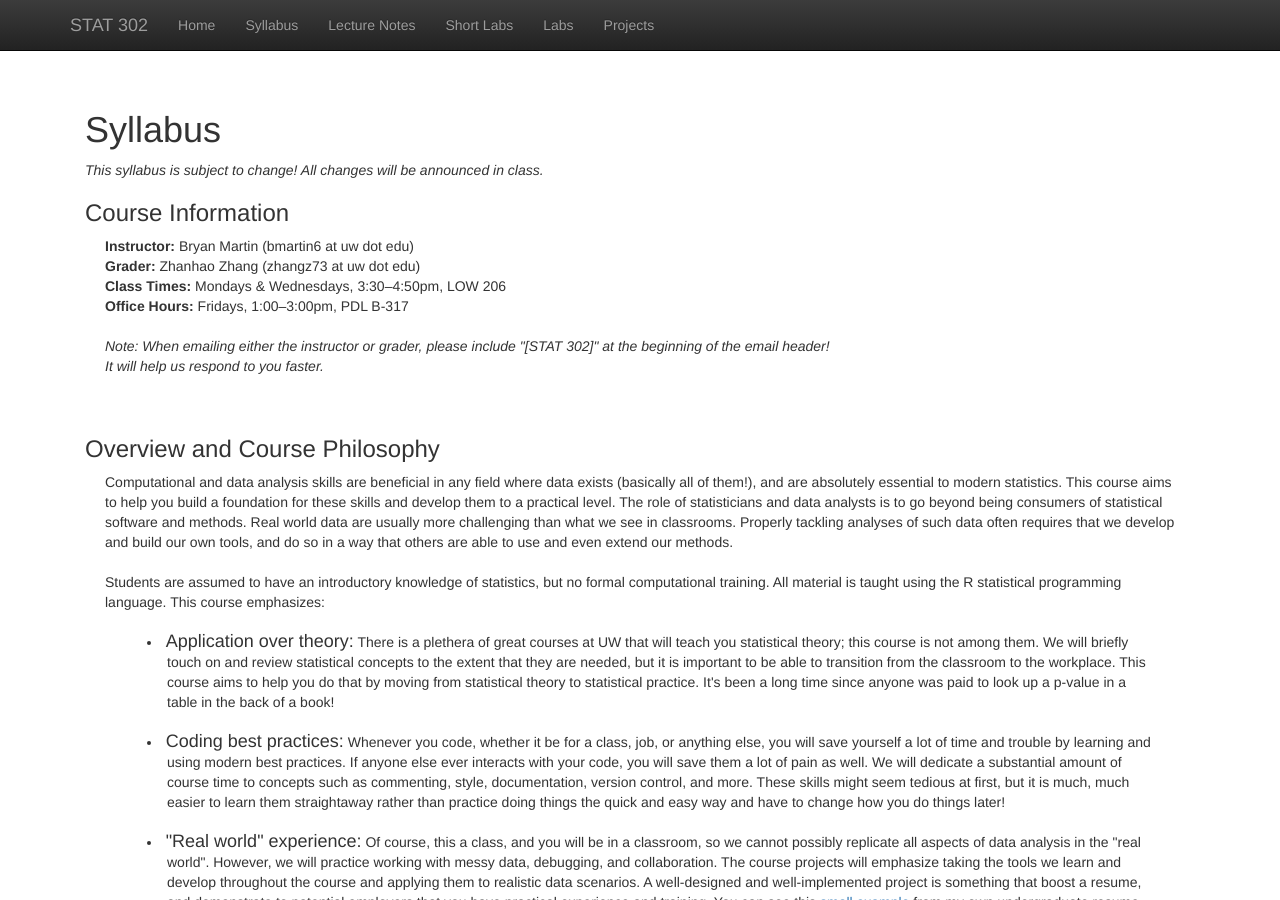
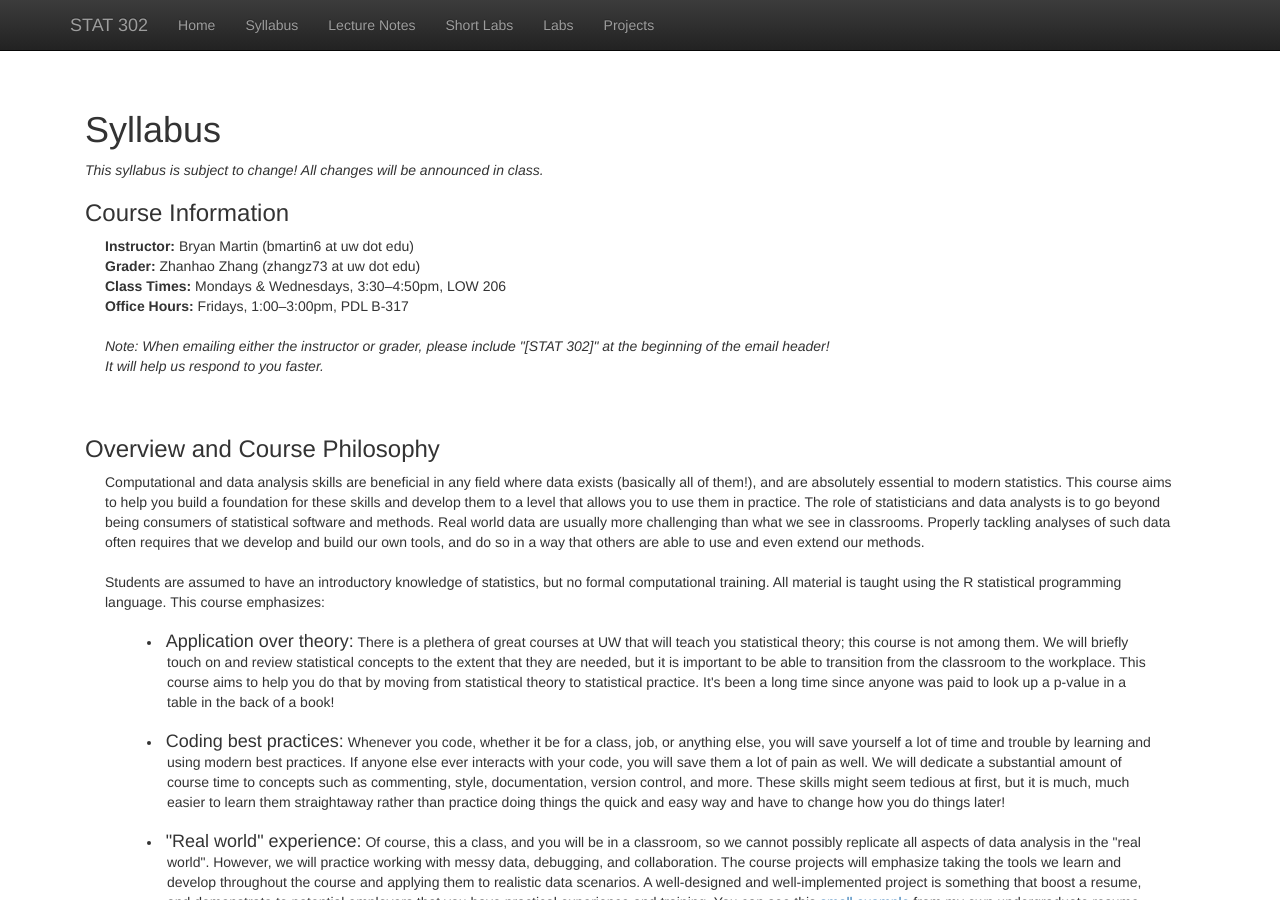
Before and after one commit to bryandmartin/STAT302, a Jekyll site: the page built from syllabus.html, in a window 1280 px wide and 900 px high. Built offline with Jekyll 4.4.1, drawn with Linux system fonts in a browser that asks for light colours; nearby versions of some CDN libraries; library files that are not in the unit come from our copies.

Commit message:
Update syllabus.html

```diff
--- a/syllabus.html
+++ b/syllabus.html
@@ -30,7 +30,7 @@ title:  'Syllabus'
 <p class="content" style="padding:0px;margin:0px 20px 0px;">
   Computational and data analysis skills are beneficial in any field where data exists (basically all of them!),
   and are absolutely essential to modern statistics.
-  This course aims to help you build a foundation for these skills and develop them to a practical level.
+  This course aims to help you build a foundation for these skills and develop them to a level that allows you to use them in practice.
   The role of statisticians and data analysts is to go beyond being consumers of statistical software and methods.
   Real world data are usually more challenging than what we see in classrooms.
   Properly tackling analyses of such data often requires that we develop and build our own tools,
```
